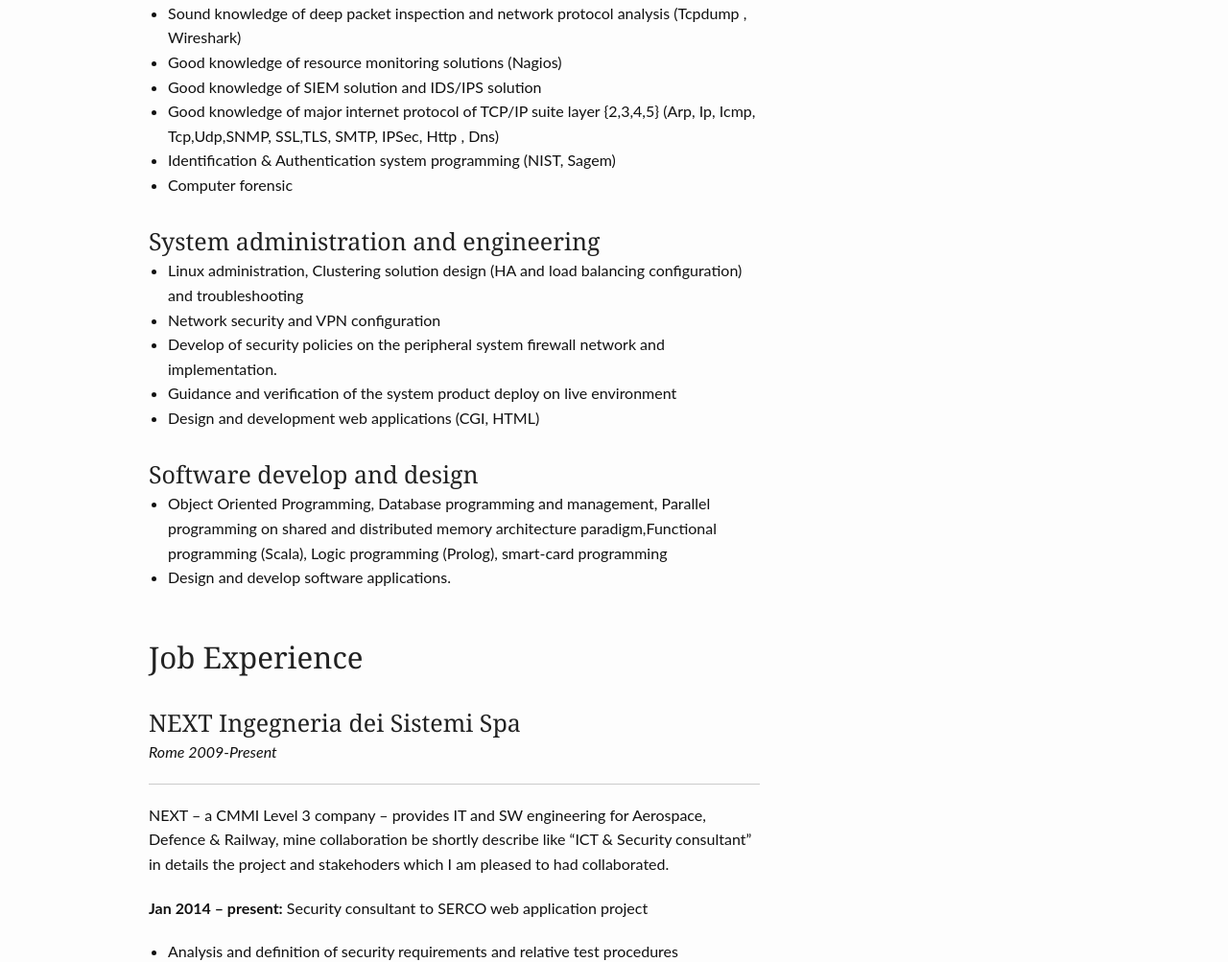
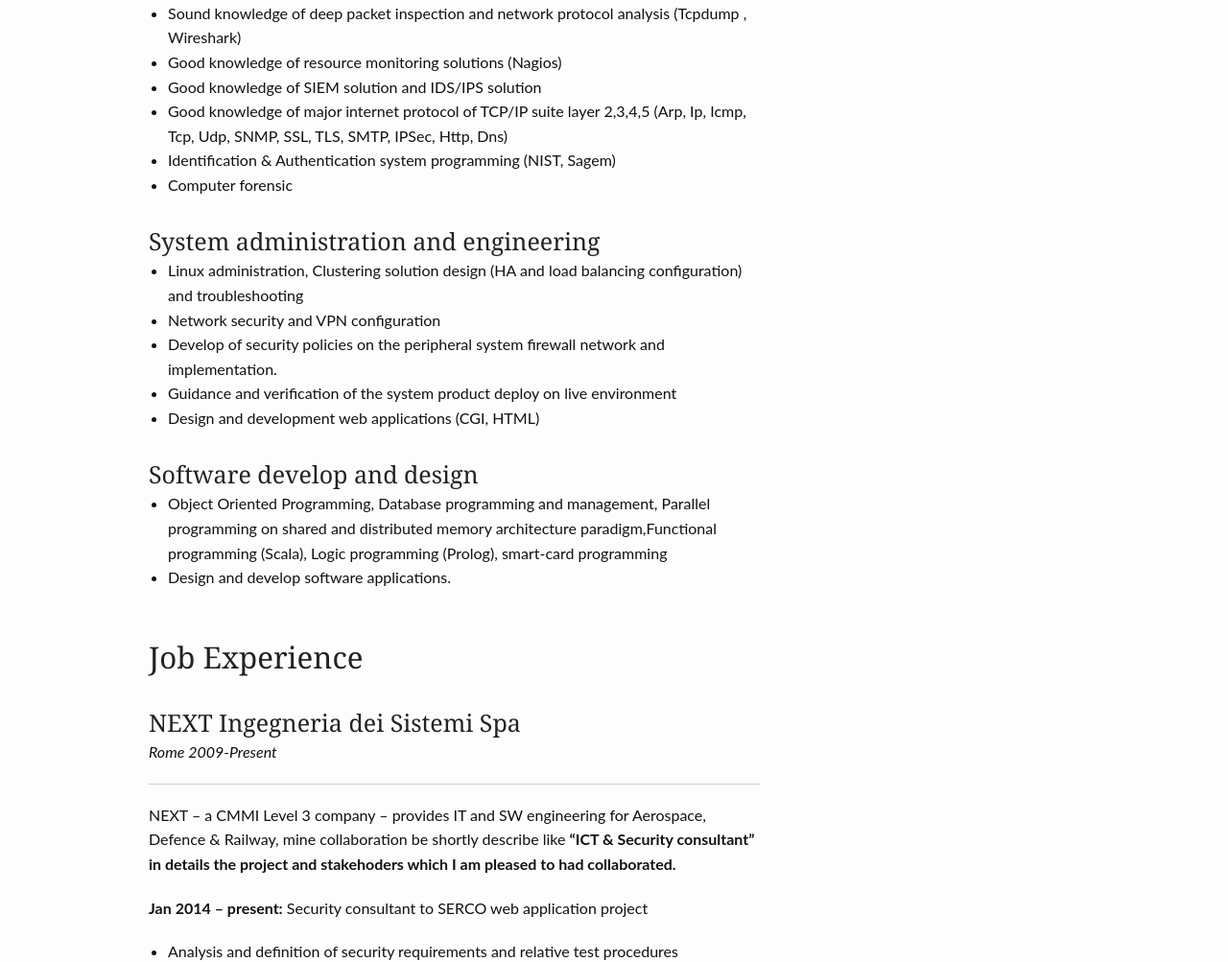
Before and after one commit to nicolarossi/nicolarossi.github.io, a Jekyll site: the page built from _posts/cv/1970-01-01-whoami.md, in a window 1280 px wide and 1400 px high, scrolled down 1215 px. Shown: the part 154-1157 px from the top of the window at 96% size. Built offline with Jekyll 4.4.1, drawn with Linux system fonts in a browser that asks for light colours; some of the changed text lies outside the part shown.

Commit message:
Cambio data

```diff
--- a/_posts/cv/1978-11-25-whoami.md
+++ b/_posts/cv/1970-01-01-whoami.md
@@ -62,7 +62,7 @@
 * Sound knowledge of deep packet inspection and network protocol analysis (Tcpdump , Wireshark)
 * Good knowledge of resource monitoring solutions (Nagios)
 * Good knowledge of SIEM solution and IDS/IPS  solution
-* Good knowledge of major internet protocol of TCP/IP suite layer {2,3,4,5} (Arp, Ip, Icmp, Tcp,Udp,SNMP, SSL,TLS, SMTP, IPSec, Http , Dns)
+* Good knowledge of major internet protocol of TCP/IP suite layer 2,3,4,5 (Arp, Ip, Icmp, Tcp, Udp, SNMP, SSL, TLS, SMTP, IPSec, Http, Dns)
 * Identification & Authentication system programming (NIST, Sagem)
 * Computer forensic
 
@@ -83,7 +83,7 @@
 ### NEXT Ingegneria dei Sistemi Spa
 <em> Rome  2009-Present</em>
 <hr>
-NEXT – a CMMI Level 3 company – provides IT and SW engineering for Aerospace, Defence & Railway, mine collaboration be shortly describe like “ICT & Security consultant” in details the project and stakehoders  which I am pleased to had collaborated.
+NEXT – a CMMI Level 3 company – provides IT and SW engineering for Aerospace, Defence & Railway, mine collaboration be shortly describe like <strong>“ICT & Security consultant”<strong> in details the project and stakehoders  which I am pleased to had collaborated.
 
 <strong>Jan 2014 – present:</strong> Security consultant to SERCO web application project
 
```
Also changed, not shown: other parts of _posts/cv/1970-01-01-whoami.md (+1 -1 lines).
